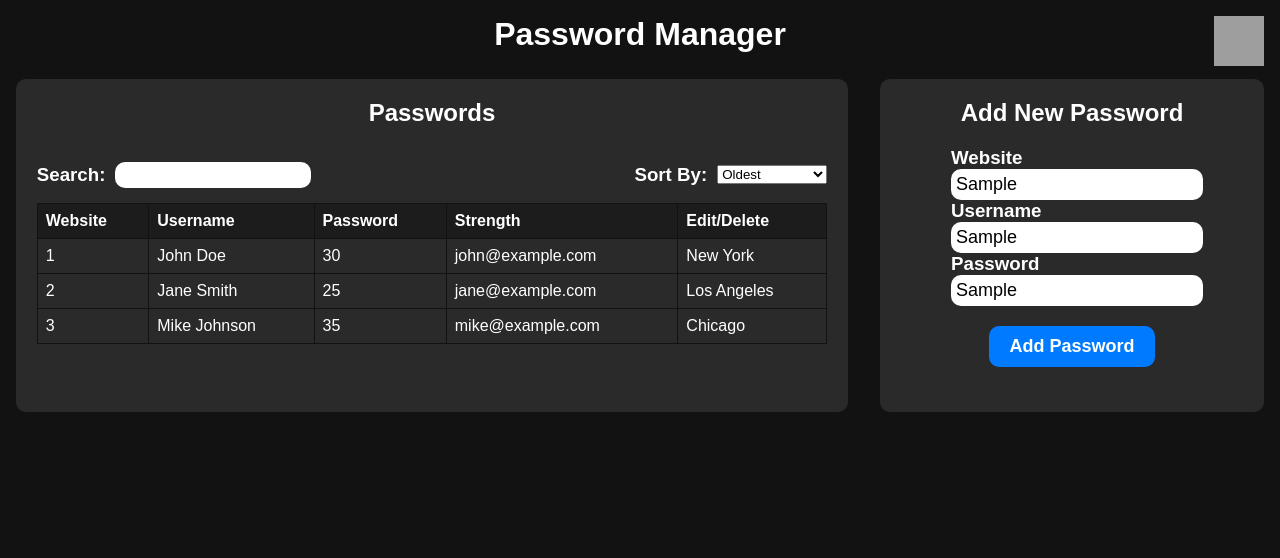
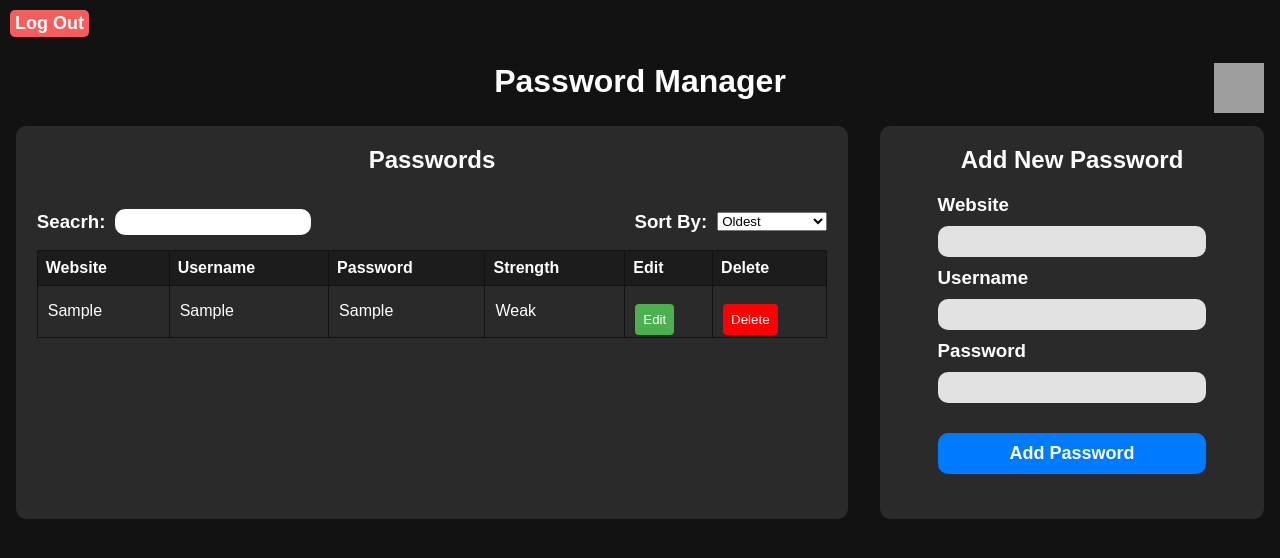
Before and after one commit to ndhaliwal59/PassowrdManager, a React (Vite) app in the folder passwordManager/: page /mainPage in a window 1280 px wide. Both pictures are taken after typing "Sample", "Sample", "Sample" into the empty fields and a click on the button "Add Password". Shown: the top 558 px of the page. Built offline with nearby package versions, Linux system fonts and the light colour scheme; grey boxes are pictures that could not be loaded.

Commit message:
functionality done, connecting to dtaa base and user authentication left.

```diff
--- a/passwordManager/src/App.tsx
+++ b/passwordManager/src/App.tsx
@@ -6,17 +6,15 @@ import MainPasswordPage from './pages/mainPasswordPage';
 
 const App: React.FC = () => {
   return (
-    // <Router>
-    //   <div className="App">
-    //     <Routes>
-    //       <Route path="/" element={<LoginPage />} />
-    //       <Route path="/signup" element={<SignupPage />} />
-    //     </Routes>
-    //   </div>
-    // </Router>
-    <div className="App">
-    <MainPasswordPage />
-    </div>
+    <Router>
+      <div className="App">
+        <Routes>
+          <Route path="/" element={<LoginPage />} />
+          <Route path="/signup" element={<SignupPage />} />
+          <Route path="/mainPage" element={<MainPasswordPage />} />
+        </Routes>
+      </div>
+    </Router>
   );
 };
 
--- /dev/null
+++ b/passwordManager/src/components/EditOnlyRow.css
@@ -0,0 +1,6 @@
+.editPasswordsInput{
+  background-color: white;
+  color: black;
+  border-radius: 10px;
+  margin: 5px;
+}
--- /dev/null
+++ b/passwordManager/src/components/EditOnlyRow.tsx
@@ -0,0 +1,60 @@
+import React, { useState } from "react";
+import { PasswordEntry } from "../pages/mainPasswordPage.tsx";
+import './EditOnlyRow.css';
+
+interface EditOnlyRowProps {
+  row: PasswordEntry;
+  index: number;
+  setPasswords: React.Dispatch<React.SetStateAction<PasswordEntry[]>>;
+  setEditContact: React.Dispatch<React.SetStateAction<number | null>>;
+}
+
+
+
+
+const EditOnlyRow: React.FC<EditOnlyRowProps> = ({ row, index, setPasswords, setEditContact }) => {
+  const [editedRow, setEditedRow] = useState(row);
+
+  const handleSaveClick = () => {
+    setPasswords((prev) =>
+      prev.map((item, i) => (i === index ? editedRow : item))
+    );
+    setEditContact(null);
+  };
+
+return (
+  <tr>
+    <td>
+      <input
+        value={editedRow.website}
+        className="editPasswordsInput"
+        onChange={(e) => setEditedRow({ ...editedRow, website: e.target.value })}
+      />
+    </td>
+    <td>
+      <input
+        value={editedRow.username}
+        className="editPasswordsInput"
+        onChange={(e) => setEditedRow({ ...editedRow, username: e.target.value })}
+      />
+    </td>
+    <td>
+      <input
+        value={editedRow.password}
+        className="editPasswordsInput"
+        onChange={(e) => setEditedRow({ ...editedRow, password: e.target.value })}
+      />
+    </td>
+    <td>{row.strength}</td>
+    <td>
+      <button onClick={handleSaveClick}>Save</button>
+      <button onClick={() => setEditContact(null)}>Cancel</button>
+    </td>
+    <td>
+
+    </td>
+  </tr>
+);
+};
+
+export default EditOnlyRow;
--- /dev/null
+++ b/passwordManager/src/components/NewPassword.css
@@ -0,0 +1,47 @@
+h3{
+  margin: 0;
+  margin-right: 10px;
+}
+
+.newPasswordTextFeild{
+  box-sizing: border-box;
+  width: 100%;
+  padding: 5px;
+  padding-left: 10px;
+  font-size: 18px;
+  border: none;
+  border-radius: 10px;
+  margin: 10px 0;
+  background-color: rgb(226, 226, 226);
+  color: black;
+}
+
+.newPasswordDiv > div,
+.newPasswordDiv > form {
+  width: 90%;
+}
+
+.newPasswordDiv{
+  width: 30%;
+  background-Color:  rgb(42, 42, 42);
+  display: flex;
+  flex-direction: column;
+  align-items: center;
+  padding-bottom: 45px;
+  min-width: 350px;
+  border-radius: 10px;
+  margin: 10px;
+}
+
+.addPasswordButton{
+  margin-top: 20px;
+  padding: 10px 20px;
+  font-size: 18px;
+  font-weight: bold;
+  background-color: #007bff;
+  color: white;
+  border: none;
+  border-radius: 10px;
+  cursor: pointer;
+  width: 100%;
+}
--- /dev/null
+++ b/passwordManager/src/components/NewPassword.tsx
@@ -0,0 +1,71 @@
+//import React from "react";
+import "./NewPassword.css";
+import React, { useState } from 'react';
+
+interface NewPasswordProps {
+  addPassword: (newPassword: { website: string; username: string; password: string }) => void;
+}
+
+
+const NewPassword: React.FC<NewPasswordProps> = ({ addPassword }) => {
+  const [formData, setFormData] = useState({
+    website: "",
+    username: "",
+    password: "",
+  });
+
+
+  const handleChange = (e: React.ChangeEvent<HTMLInputElement>) => {
+    const { name, value } = e.target;
+    setFormData((prevState) => ({
+      ...prevState,
+      [name]: value,
+    }));
+  };
+
+  const handleSubmit = (e: React.FormEvent<HTMLFormElement>) => {
+    e.preventDefault();
+    addPassword(formData); // Send data to the parent
+    setFormData({ website: "", username: "", password: "" }); // Clear form
+  };
+
+  return (
+    <div className="newPasswordDiv">
+      <h2>Add New Password</h2>
+      <form onSubmit={handleSubmit} style={{width: '70%'}}>
+          <h3>Website</h3>
+          <input
+            type="text"
+            name="website"
+            className="newPasswordTextFeild"
+            value={formData.website}
+            onChange={handleChange}
+            required
+          />
+
+          <h3>Username</h3>
+          <input
+            type="text"
+            name="username"
+            className="newPasswordTextFeild"
+            value={formData.username}
+            onChange={handleChange}
+            required
+          />
+
+          <h3>Password</h3>
+          <input
+            type="text"
+            name="password"
+            className="newPasswordTextFeild"
+            value={formData.password}
+            onChange={handleChange}
+            required
+          />
+        <button type="submit" className="addPasswordButton">Add Password</button>
+      </form>
+    </div>
+  );
+};
+
+export default NewPassword;
--- a/passwordManager/src/components/PasswordSearch.css
+++ b/passwordManager/src/components/PasswordSearch.css
@@ -1,8 +1,12 @@
 .passwordSearch{
+  background-color: white;
   border-radius: 10px;
   border: none;
   font-size: 14px;
   padding: 5px;
   padding-left: 10px;
   width: 100%;
+  color: black;
+  margin: 0;
+  outline: none;
 }
--- /dev/null
+++ b/passwordManager/src/components/PasswordTable.css
@@ -0,0 +1,28 @@
+body {
+  background-color: #121212;
+  color: #ffffff;
+  font-family: Arial, sans-serif;
+  margin: 0;
+  padding: 0;
+}
+
+h3{
+  margin: 0;
+  margin-right: 10px;
+}
+
+.th {
+  border: 1px solid #121212;
+  padding: 8px;
+  background-color: #1c1c1c;
+  text-align: left;
+}
+.td {
+  border: 1px solid #121212;
+  padding: 2px;
+  padding-left: 10px;
+}
+
+.tr{
+  background-color: rgb(42, 42, 42);
+}
--- /dev/null
+++ b/passwordManager/src/components/PasswordTable.tsx
@@ -0,0 +1,61 @@
+import React, {useState} from "react";
+import "./PasswordTable.css";
+import { PasswordEntry } from "../pages/mainPasswordPage.tsx";
+import ReadOnlyRow from "./ReadOnlyRow.tsx";
+import EditOnlyRow from "./EditOnlyRow.tsx";
+
+interface PasswordTableProps {
+  passwords: PasswordEntry[];
+  setPasswords: React.Dispatch<React.SetStateAction<PasswordEntry[]>>;
+}
+
+const PasswordTable: React.FC<PasswordTableProps> = ({ passwords, setPasswords }) => {
+
+  const [editContact, setEditContact] = useState<number | null>(null);
+
+  const handleEditClick = (event: React.MouseEvent<HTMLButtonElement>, index: number) => {
+    event.preventDefault();
+    setEditContact(index);
+  };
+
+  const handleDeleteClick = (index: number) => {
+    const updatedPasswords = passwords.filter((_, i) => i !== index);
+    setPasswords(updatedPasswords);
+  };
+
+
+
+  return (
+    <>
+     <form style = {{width: '100%', display: 'flex', justifyContent: 'center', alignItems: 'center'}}>
+        <table style={{ borderCollapse: "collapse", width: "95%", marginBottom: "10px" }}>
+          <thead>
+            <tr>
+              <th className ="th">Website</th>
+              <th className ="th">Username</th>
+              <th className ="th">Password</th>
+              <th className ="th">Strength</th>
+              <th className ="th">Edit</th>
+              <th className ="th">Delete</th>
+            </tr>
+          </thead>
+          <tbody>
+            {passwords.map((row, index) => (
+              <>
+                {editContact === index ? <EditOnlyRow row={row} index={index} setPasswords={setPasswords} setEditContact={setEditContact} />
+                : <ReadOnlyRow
+                    row = {row}
+                    index = {index}
+                    handleEditClick = {handleEditClick}
+                    handleDeleteClick={() => handleDeleteClick(index)}
+                  />}
+              </>
+            ))}
+          </tbody>
+        </table>
+      </form>
+    </>
+  );
+};
+
+export default PasswordTable;
--- /dev/null
+++ b/passwordManager/src/components/ReadOnlyRow.tsx
@@ -0,0 +1,35 @@
+import React from "react";
+//import "./ReadOnlyRow.css";
+
+interface RowData {
+  website: string;
+  username: string;
+  password: string;
+  strength: string;
+}
+
+interface ReadOnlyRowProps {
+  index: number;
+  row: RowData;
+  handleEditClick: (event: React.MouseEvent<HTMLButtonElement>, index: number) => void;
+  handleDeleteClick: () => void;
+}
+
+const ReadOnlyRow: React.FC<ReadOnlyRowProps> = ({index, row, handleEditClick, handleDeleteClick}) => {
+  return (
+    <tr key={index} className ="tr">
+    <td className ="td">{row.website}</td>
+    <td className ="td">{row.username}</td>
+    <td className ="td">{row.password}</td>
+    <td className ="td">{row.strength}</td>
+    <td className ="td">
+      <button type="button" onClick={(event)=> handleEditClick(event, index)} > Edit </button>
+    </td>
+    <td className ="td">
+      <button type="button" onClick={handleDeleteClick} style={{backgroundColor: 'red'}}> Delete </button>
+    </td>
+  </tr>
+  );
+};
+
+export default ReadOnlyRow;
--- a/passwordManager/src/pages/LoginPage.tsx
+++ b/passwordManager/src/pages/LoginPage.tsx
@@ -12,6 +12,7 @@ const LoginPage: React.FC = () => {
     e.preventDefault();
     // Implement login logic here
     console.log('Login attempted with:', username, password);
+    navigate('/mainPage');
   };
 
   const handleSignup = () => {
--- a/passwordManager/src/pages/MainPasswordPage.css
+++ b/passwordManager/src/pages/MainPasswordPage.css
@@ -9,21 +9,6 @@ body {
 h3{
   margin: 0;
   margin-right: 10px;
-}
-
-.th {
-  border: 1px solid #121212;
-  padding: 8px;
-  background-color: #1c1c1c;
-  text-align: left;
-}
-.td {
-  border: 1px solid #121212;
-  padding: 8px;
-}
-
-.tr{
-  background-color: rgb(42, 42, 42);
 }
 
 .passwordDiv{
@@ -41,44 +26,23 @@ h3{
   display: flex;
   width: 95%;
   justify-content: space-between;
-  align-Items: center;
   padding: 15px 0;
+  align-items: center;
 }
 
 .searchAndSortDivInner{
   display: flex;
   align-items: center;
-}
-
-.newPasswordTextFeild{
-  width: 100%;
-  padding: 5px;
-  font-size: 18px;
-  border: none;
-  border-radius: 10px;
 
 }
 
-.newPasswordDiv{
-  width: 30%;
-  background-Color:  rgb(42, 42, 42);
-  display: flex;
-  flex-direction: column;
-  align-items: center;
-  padding-bottom: 45px;
-  min-width: 350px;
-  border-radius: 10px;
-  margin: 10px;
-}
-
-.addPasswordButton{
-  margin-top: 20px;
-  padding: 10px 20px;
+.logOutButton{
+  background-color: rgb(247, 93, 93);
+  border: none;
   font-size: 18px;
   font-weight: bold;
-  background-color: #007bff;
-  color: white;
-  border: none;
-  border-radius: 10px;
+  padding: 3px 5px;
+  margin: 10px;
+  border-radius: 5px;
   cursor: pointer;
 }
--- a/passwordManager/src/pages/mainPasswordPage.tsx
+++ b/passwordManager/src/pages/mainPasswordPage.tsx
@@ -1,33 +1,46 @@
-import React from "react";
+import React, { useState } from "react";
+import { useNavigate } from 'react-router-dom';
 import './MainPasswordPage.css';
 import Header from '../components/header.tsx'
 import PasswordSearch from '../components/PasswordSearch.tsx'
 import SortPassword from '../components/SortPassword.tsx'
+import NewPassword from '../components/NewPassword.tsx'
+import PasswordTable from '../components/PasswordTable.tsx'
 
-type TableRow = {
-  website: number;
+export type PasswordEntry = {
+  website: string;
   username: string;
-  password: number;
+  password: string;
   strength: string;
-  city: string;
 };
 
 const MainPasswordPage: React.FC = () => {
-  const data: TableRow[] = [
-    { website: 1, username: "John Doe", password: 30, strength: "john@example.com", city: "New York" },
-    { website: 2, username: "Jane Smith", password: 25, strength: "jane@example.com", city: "Los Angeles" },
-    { website: 3, username: "Mike Johnson", password: 35, strength: "mike@example.com", city: "Chicago" },
-  ];
+
+  const navigate = useNavigate();
+
+  const [passwords, setPasswords] = useState<PasswordEntry[]>([
+  ]);
+
+  const addPassword = (newPassword: Omit<PasswordEntry, "strength">) => {
+    // Calculate password strength (example logic)
+    const strength = newPassword.password.length >= 8 ? "Strong" : "Weak";
+    setPasswords((prev) => [...prev, { ...newPassword, strength }]);
+  };
+
+  const handleLogout = () => {
+    navigate('/');
+  };
 
   return (
     <>
+    <button className="logOutButton" onClick={handleLogout}>Log Out</button>
     <Header title="Password Manager"/>
     <div style={{display: "flex", justifyContent: 'space-around'}}>
       <div className="passwordDiv">
         <h2>Passwords</h2>
         <div className="searchAndSortDiv">
           <div className="searchAndSortDivInner">
-            <h3>Search: </h3>
+            <h3>Seacrh:</h3>
             <PasswordSearch/>
           </div>
           <div className="searchAndSortDivInner">
@@ -35,45 +48,9 @@ const MainPasswordPage: React.FC = () => {
             <SortPassword/>
           </div>
         </div>
-        <table style={{ borderCollapse: "collapse", width: "95%" }}>
-          <thead>
-            <tr>
-              <th className ="th">Website</th>
-              <th className ="th">Username</th>
-              <th className ="th">Password</th>
-              <th className ="th">Strength</th>
-              <th className ="th">Edit/Delete</th>
-            </tr>
-          </thead>
-          <tbody>
-            {data.map((row) => (
-              <tr key={row.website} className ="tr">
-                <td className ="td">{row.website}</td>
-                <td className ="td">{row.username}</td>
-                <td className ="td">{row.password}</td>
-                <td className ="td">{row.strength}</td>
-                <td className ="td">{row.city}</td>
-              </tr>
-            ))}
-          </tbody>
-        </table>
+        <PasswordTable passwords={passwords} setPasswords={setPasswords}/>
       </div>
-      <div className="newPasswordDiv">
-        <h2>Add New Password</h2>
-        <div>
-          <h3>Website</h3>
-          <input type="text" className="newPasswordTextFeild"/>
-        </div>
-        <div>
-          <h3>Username</h3>
-          <input type="text" className="newPasswordTextFeild"/>
-        </div>
-        <div>
-          <h3>Password</h3>
-          <input type="text" className="newPasswordTextFeild"/>
-        </div>
-        <button className="addPasswordButton">Add Password</button>
-      </div>
+      <NewPassword addPassword={addPassword}/>
     </div>
     </>
   );
```
